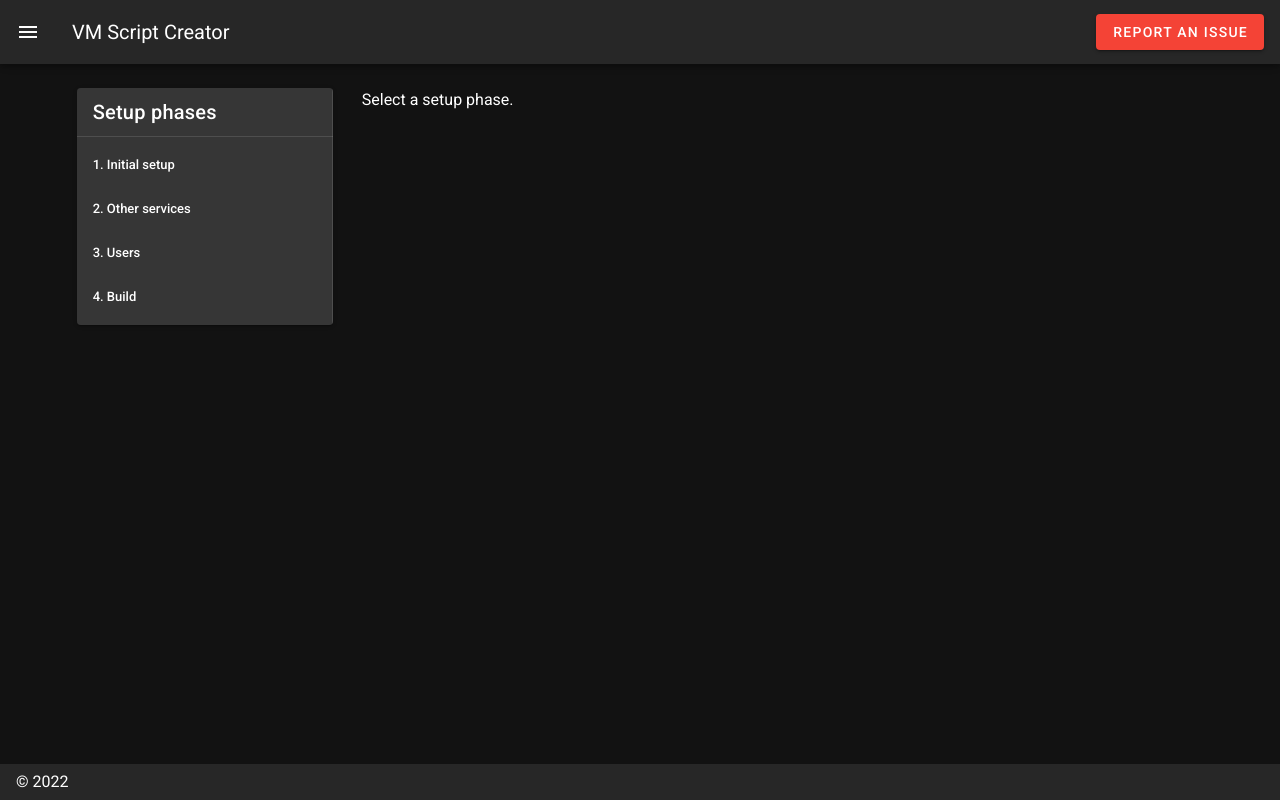
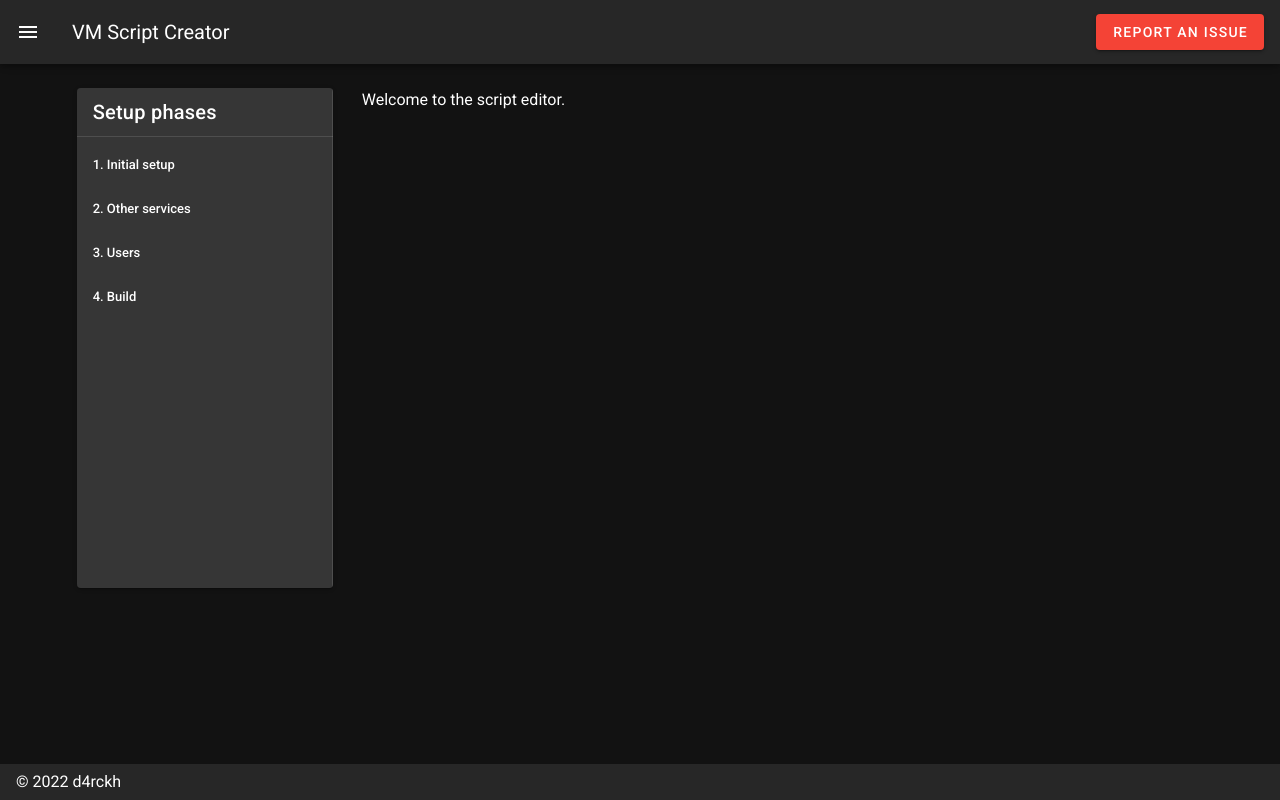
Before and after one commit to vm-script-creator/vm-script-creator.github.io, a Nuxt app: page /create-script in a window 1280 px wide. Built offline with nearby package versions, Linux system fonts and the light colour scheme.

Commit message:
improvements

```diff
--- a/components/ScriptOptionsMenu.vue
+++ b/components/ScriptOptionsMenu.vue
@@ -1,8 +1,8 @@
 <template>
   <v-card
     width="256"
-    height="100%"
     class="mx-auto"
+    height="500"
   >
     <v-navigation-drawer permanent>
       <v-list-item>
--- a/components/scriptCreator/home.vue
+++ b/components/scriptCreator/home.vue
@@ -1,5 +1,5 @@
 <template>
     <div>
-        <p>Select a setup phase.</p>
+        <p>Welcome to the script editor.</p>
     </div>
 </template>
--- a/layouts/default.vue
+++ b/layouts/default.vue
@@ -77,10 +77,10 @@
       </v-list>
     </v-navigation-drawer> -->
     <v-footer
-      :absolute="!fixed"
+      absolute
       app
     >
-      <span>&copy; {{ new Date().getFullYear() }}</span>
+      <span>&copy; {{ new Date().getFullYear() }} d4rckh</span>
     </v-footer>
   </v-app>
 </template>
--- a/nuxt.config.js
+++ b/nuxt.config.js
@@ -57,7 +57,13 @@ export default {
           warning: colors.amber.base,
           error: colors.deepOrange.accent4,
           success: colors.green.accent3
-        }
+        },
+        light: {
+          primary: colors.purple,
+          secondary: colors.grey.darken1,
+          accent: colors.shades.black,
+          error: colors.red.accent3,
+        },
       }
     }
   },
--- a/pages/create-script.vue
+++ b/pages/create-script.vue
@@ -6,8 +6,8 @@
       {{ snackBarText }}
     </v-snackbar>
 
-    <v-row height="100%">
-      <v-col col="3">
+    <v-row class="">
+      <v-col col="3" class="container">
         <ScriptOptionsMenu @switchSettings="switchPage" :isServer="setupDetails.isServer" />
       </v-col>
       <v-col sm="9">
```
